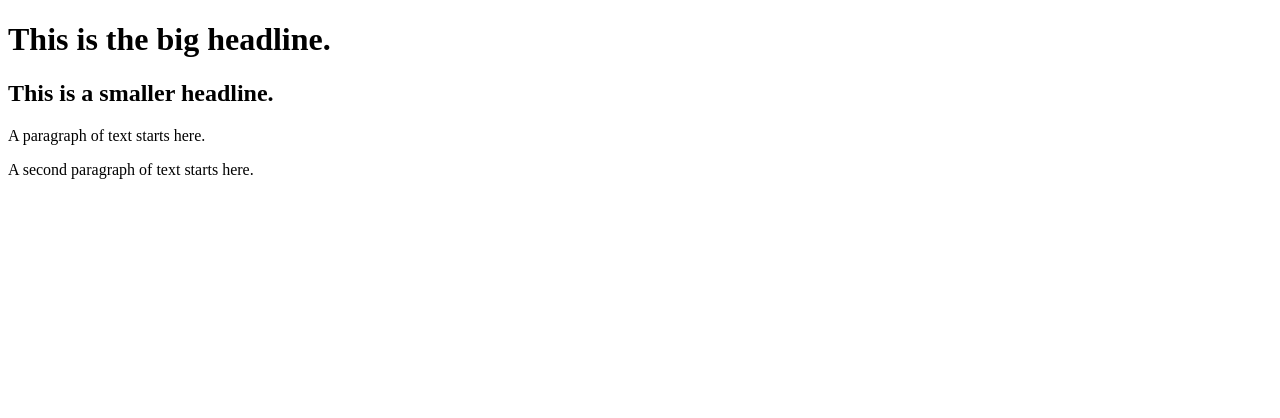
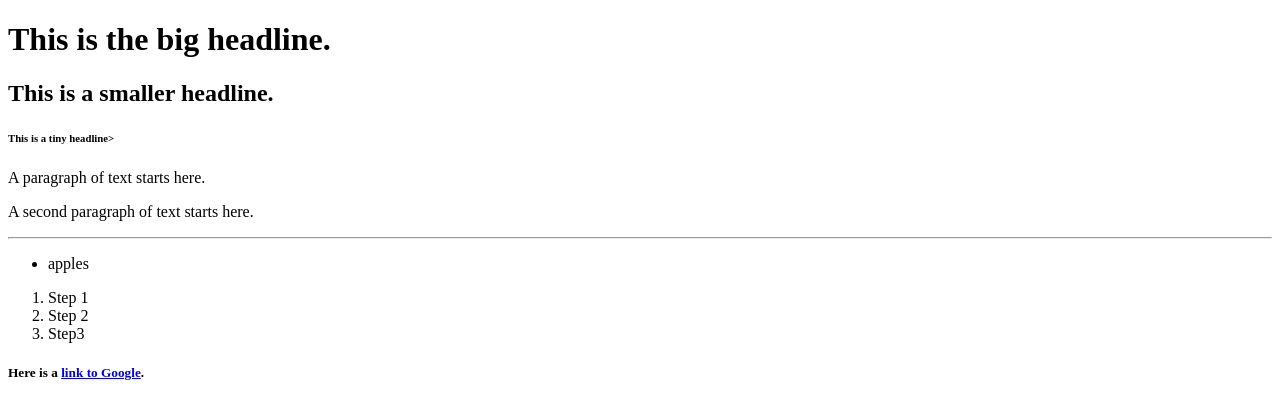
Before and after one commit to nvelazquezmatias/web-class, a plain HTML site: page index.html in a window 1280 px wide. Drawn offline with Linux system fonts and the light colour scheme.

Commit message:
Add files via upload
Updated File

```diff
--- a/index.html
+++ b/index.html
@@ -6,8 +6,23 @@
     <body>
         <h1>This is the big headline.</h1>
         <h2>This is a smaller headline.</h2>
+        <h6>This is a tiny headline></h6>
         <p>A paragraph of text starts here.</p>
         <p>A second paragraph of text starts here.</p>
+        <hr>
+        <ul>
+            <li>apples</li>
+            <oranges>
+            <grapes>
+        </ul>
+        <ol>
+            <li>Step 1</li>
+            <li>Step 2</li>
+            <li>Step3</li>
+        </ol>
+        <h5>Here is a <a href="https://google.com">link to Google</a>.</h5>
+
+    </body>
 
 
 
```
